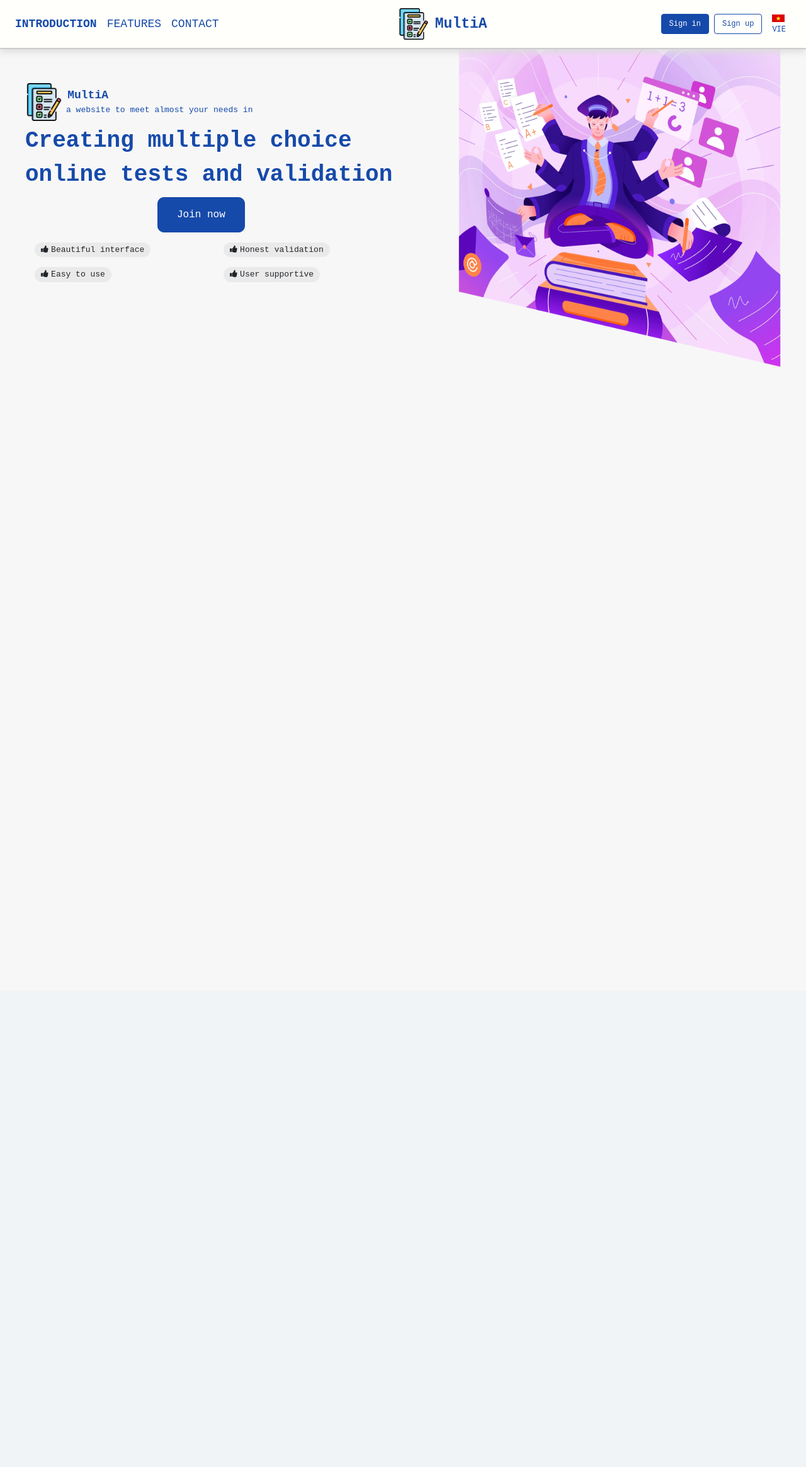
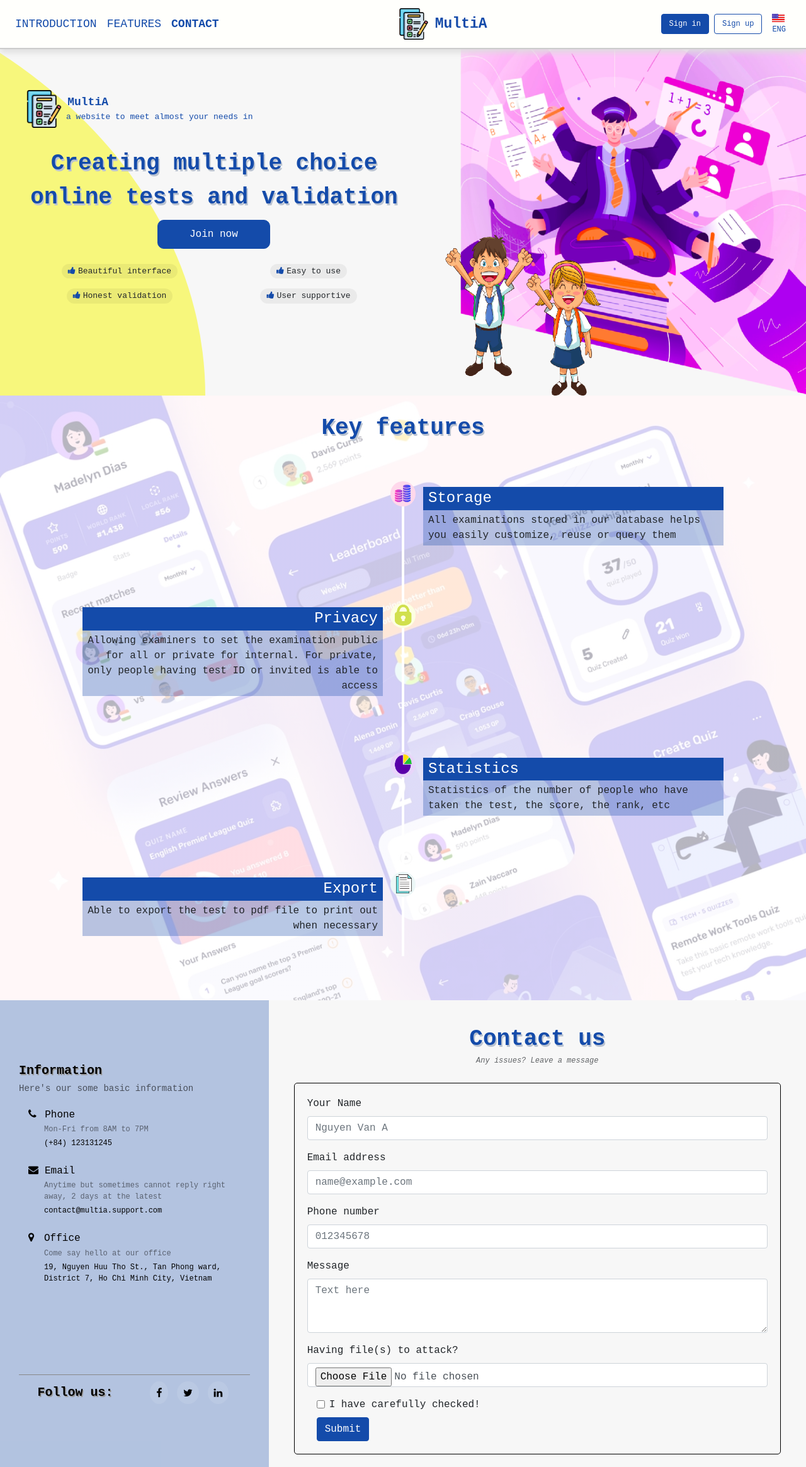
Before and after one commit to anh-nt24/E-MultipleChoice, a PHP site: page / in a window 1280 px wide. Shown: the whole page at 63% size. Before the commit the page ends 583 px from the top, so only its background shows below. Run offline with PHP 8.4, Linux system fonts and the light colour scheme.

Commit message:
update all page sections

```diff
--- a/index.html
+++ b/index.html
@@ -26,14 +26,14 @@
 
             <div class="collapse navbar-collapse" id="navbarSupportedContent">
                 <ul class="navbar-nav mr-auto">
-                    <li class="nav-item active">
-                    <a class="nav-link" href=""> INTRODUCTION <span class="sr-only">(current)</span></a>
+                    <li id="intro-src" class="nav-item zoom active">
+                        <div class="nav-link" href="" > INTRODUCTION <span class="sr-only">(current)</span></div>
                     </li>
-                    <li class="nav-item">
-                    <a class="nav-link" href="">FEATURES</a>
+                    <li id="feature-src" class="nav-item zoom">
+                        <div class="nav-link" href="" >FEATURES</div>
                     </li>
-                    <li class="nav-item">
-                        <a class="nav-link" href="">CONTACT</a>
+                    <li id="contact-src" class="nav-item zoom">
+                        <div class="nav-link" href="" >CONTACT</div>
                     </li>
                 </ul>
 
@@ -55,9 +55,9 @@
                         <div class="my-2 my-lg-0 language">
                             <div class="dropdown">
                                 <div class="nav-link nav-lang">
-                                    <img src="./resource/img/vie.png" alt="" style="width:20px">
+                                    <img src="./resource/img/eng.png" alt="" style="width:20px">
                                     <br>
-                                    <span>VIE</span>
+                                    <span>ENG</span>
                                 </div>
                                 <div class="dropdown-menu language list-lang">
                                     <a class="dropdown-item" href="#vie">
@@ -79,14 +79,14 @@
             </div>
         </nav>
             <div class="progress-container">
-                <div class="progress-bar" id="myBar"></div>
+                <div class="progress-bar" id="scrollBar"></div>
             </div>
     </div>
 
     <div id="container" class="bd-container position-relative">
         <div id="introduction" class="introduction">
             <div class="introduction-content">
-                <div class="navbar-brand logo-body mr-auto">
+                <div class="navbar-brand logo-body mr-auto hidden">
                     <img src="./resource/img/logo.png" alt="logo">
                     <br>
                     <div>
@@ -94,29 +94,165 @@
                         <p> a website to meet almost your needs in </p>
                     </div>
                 </div>
-                <div class="introduction-title">
-                    <h2>Creating multiple choice online tests and validation</h2>
+                <div class="introduction-title hidden">
+                    <h2 class="content-title">Creating multiple choice online tests and validation</h2>
                 </div>
-                <button type="button" class="btn btn-primary">Join now</button>
+                <button type="button" class="btn btn-primary hidden">Join now</button>
 
-                <div class="container list-brief mt-3 mb-3">
+                <div class="container list-brief mt-4 mb-3 ml-auto mr-auto hidden">
                     <div class="row">
                         <div class="col"><p class="list-brief-content"><i class="fa fa-regular fa-thumbs-up"></i>Beautiful interface</p></div>
-                        <div class="col"><p class="list-brief-content"><i class="fa fa-regular fa-thumbs-up"></i>Honest validation</p></div>
+                        <div class="col"><p class="list-brief-content"><i class="fa fa-regular fa-thumbs-up"></i>Easy to use</p></div>
                     </div>
                     <div class="row">
-                        <div class="col"><p class="list-brief-content"><i class="fa fa-regular fa-thumbs-up"></i>Easy to use</p></div>
+                        <div class="col"><p class="list-brief-content"><i class="fa fa-regular fa-thumbs-up"></i>Honest validation</p></div>
                         <div class="col"><p class="list-brief-content"><i class="fa fa-regular fa-thumbs-up"></i>User supportive</p></div>
                     </div>
                 </div>
             </div>
-            <div class="introduction-img">
+            <div class="introduction-img hidden">
                 <img class="intro-img--half" src="./resource/img/intro-home.png" alt=""></img>
+            </div>
+        </div>
+
+        <div id="features" class="feature">
+            <h2 class="content-title">Key features</h2>
+            <div class="col timeline">
+                <span class="default-line"></span>
+                <span class="drawn-line hidden"></span>
+
+                <div class="time-line-container hidden">
+                    <div class="time-line-mark"><img src="./resource/img/db-icon.png" alt=""></div>
+                    <div class="timeline-content zoom">
+                        <h4 class="time-line-name">Storage</h4>
+                        <p>All examinations stored in our database helps you easily
+                            customize, reuse or query them
+                        </p>
+                    </div>
+                </div>
+
+                <div class="time-line-container hidden">
+                    <div class="time-line-mark"><img src="./resource/img/privacy-icon.png" alt=""></div>
+                    <div class="timeline-content zoom">
+                        <h4 class="time-line-name">Privacy</h4>
+                        <p>Allowing examiners to set the examination public for all
+                            or private for internal. For private, only people having test ID
+                            or invited is able to access
+                        </p>
+                    </div>
+                </div>
+
+                <div class="time-line-container hidden">
+                    <div class="time-line-mark"><img src="./resource/img/stats-icon.png" alt=""></div>
+                    <div class="timeline-content zoom">
+                        <h4 class="time-line-name">Statistics</h4>
+                        <p>
+                            Statistics of the number of people who have taken the test, the score, the rank, etc
+                        </p>
+                    </div>
+                </div>
+
+                <div class="time-line-container hidden">
+                    <div class="time-line-mark"><img src="./resource/img/pdf-icon.png" alt=""></div>
+                    <div class="timeline-content zoom">
+                        <h4 class="time-line-name">Export</h4>
+                        <p>Able to export the test to pdf file to print out when necessary
+                        </p>
+                    </div>
+                </div>
+            </div>
+        </div>
+
+        <div id="contact" class="contact">
+            <div class="keep-in-touch col-lg-4 ">
+                <div class="contact-info hidden ">
+                    <h4 class="content-title">Information</h4>
+                    <h5 class="content-subtitle">
+                        Here's our some basic information
+                    </h5>
+                    <ul class="contact-info-content">
+                        <li class="contact-method">
+                            <h6 class="method-name"><i class="fa fa-regular fa-phone"></i></i> Phone</h6>
+                            <p class="method-note">Mon-Fri from 8AM to 7PM</p>
+                            <p class="method-content">
+                                (+84) 123131245
+                            </p>
+                        </li>
+
+                        <li class="contact-method">
+                            <h6 class="method-name"><i class="fa fa-solid fa-envelope" style="margin-right: 10px"></i>Email</h6>
+                            <p class="method-note">Anytime but sometimes cannot reply right away, 2 days at the latest</p>
+                            <p class="method-content">
+                                contact@multia.support.com
+                            </p>
+                        </li>
+
+                        <li class="contact-method">
+                            <h6 class="method-name"><i class="fa fa-map-marker" style="margin-right: 10px; width: 15px;"></i>Office</h6>
+                            <p class="method-note">Come say hello at our office</p>
+                            <p class="method-content">
+                                19, Nguyen Huu Tho St., Tan Phong ward, District 7, Ho Chi Minh City, Vietnam
+                            </p>
+                        </li>
+                    </ul>
+                </div>
+                <div class="follow-info hidden ">
+                    <h4 class="content-title">Follow us:</h4>
+                    <div class="follow-icon">
+                        <a href="https://www.facebook.com" target="_blank"><i class="fa fa-brands fa-facebook"></i></a>
+                        <a href="https://www.twitter.com" target="_blank"><i class="fa fa-brands fa-twitter"></i></a>
+                        <a href="https://www.linkedin.com" target="_blank"><i class="fa fa-brands fa-linkedin"></i></a>
+                    </div>
+                </div>
+            </div>
+
+            <div class="user-contact col-lg-8">
+                <h2 class="content-title">Contact us</h2>
+                <p>Any issues? Leave a message</p>
+                <div class="user-contact">
+                    <form>
+                        <div class="mb-3">
+                            <label for="exampleFormControlInput1" class="form-label">Your Name</label>
+                            <input type="name" class="form-control" id="exampleFormControlInput1" placeholder="Nguyen Van A">
+                        </div>
+                        <div class="mb-3">
+                            <label for="exampleFormControlInput1" class="form-label">Email address</label>
+                            <input type="email" class="form-control" id="exampleFormControlInput1" placeholder="name@example.com">
+                        </div>
+                        <div class="mb-3">
+                            <label for="exampleFormControlInput1" class="form-label">Phone number</label>
+                            <input type="email" class="form-control" id="exampleFormControlInput1" placeholder="012345678">
+                        </div>
+                        <div class="mb-3">
+                            <label for="exampleFormControlTextarea1" class="form-label">Message</label>
+                            <textarea class="form-control" id="exampleFormControlTextarea1" rows="3" placeholder="Text here"></textarea>
+                        </div>
+                        <div class="mb-3">
+                            <label for="formFile" class="form-label">Having file(s) to attack?</label>
+                            <input class="form-control" type="file" id="formFile">
+                        </div>
+                        <div class="col-12">
+                            <div class="form-check">
+                              <input class="form-check-input" type="checkbox" id="gridCheck">
+                              <label class="form-check-label" for="gridCheck">
+                                I have carefully checked!
+                              </label>
+                            </div>
+                        </div>
+                        <div class="col-12">
+                            <button type="submit" class="btn btn-primary mt-2">Submit</button>
+                        </div>
+                    </form>
+                </div>
             </div>
         </div>
     </div>
 
-    <script src="https://cdn.jsdelivr.net/npm/jquery@3.5.1/dist/jquery.slim.min.js" integrity="sha384-DfXdz2htPH0lsSSs5nCTpuj/zy4C+OGpamoFVy38MVBnE+IbbVYUew+OrCXaRkfj" crossorigin="anonymous"></script>
+    <script
+    src="https://code.jquery.com/jquery-3.6.0.min.js"
+    integrity="sha256-/xUj+3OJU5yExlq6GSYGSHk7tPXikynS7ogEvDej/m4="
+    crossorigin="anonymous"
+  ></script>
     <script src="https://cdn.jsdelivr.net/npm/bootstrap@4.6.2/dist/js/bootstrap.bundle.min.js" integrity="sha384-Fy6S3B9q64WdZWQUiU+q4/2Lc9npb8tCaSX9FK7E8HnRr0Jz8D6OP9dO5Vg3Q9ct" crossorigin="anonymous"></script>
     <script src="./static/js/index.js"></script>
 </body>
--- a/static/css/base.css
+++ b/static/css/base.css
@@ -1,10 +1,19 @@
 :root {
     --main-color: rgb(255,255,252);
     --body-color: rgba(0,0,0,0.03);
-    --main-bg-color: rgb(22, 74, 170);
-    --light-blue: #e6f7ff;
+    --main-bg-color: rgb(20, 75, 170);
+    --sub-bg-color: rgba(20, 75, 170, 0.3);
     --main-bold: 600;
     --main-size: 18px;
+}
+
+* {
+    box-sizing: border-box;
+    margin: 0
+}
+
+body {
+    font-family: "Courier New", Courier, monospace;
 }
 
 @keyframes fadeIn {
@@ -15,3 +24,52 @@
         opacity: 1;
     }
 }
+
+@keyframes arrowAnimation {
+    from {
+        opacity: 0.6;
+        transform: translate(0%);
+    }
+    to {
+        opacity: 1;
+        transform: translate(10%, -2%);
+    }
+}
+
+@keyframes upAnimation {
+    from {
+        opacity: 0.6;
+        transform: translate(0%, 0%);
+    }
+    to {
+        opacity: 1;
+        transform: translate(0%, -100%);
+    }
+}
+
+.hidden {
+    opacity: 0;
+    filter: blur(3px);
+    transform: translateX(-100%);
+    transition: all 1.2s ease;
+}
+
+.show-ani {
+    opacity: 1;
+    filter: blur(0);
+    transform: translateX(0%);
+}
+
+@media (prefers-reduced-motion: no-preference) {
+    .hidden {
+      transition: all 1.2s ease;
+    }
+}
+
+.zoom {
+    transition: transform .5s ease;
+}
+
+.zoom:hover {
+    transform: scale(1.1);
+}
--- a/static/css/responsive.css
+++ b/static/css/responsive.css
@@ -20,8 +20,9 @@
     }
 
     img.intro-img--half {
-        width: 40vw;
-        height: 510px;
+        width: 45vw;
+        height: 555px;
+        margin-right: -40px;
     }
 
     .introduction-content {
@@ -29,11 +30,25 @@
         margin-top: -50px;
     }
 
+    .introduction-content::before {
+        content: "";
+        display: block;
+        position: absolute;
+        left: -570px;
+        bottom: 0;
+        top: -150px;
+        width: 70%;
+        height: 705px;
+        background-color: #ffff80;
+        border-radius: 0 150% 0% 0;
+        z-index: -1;
+        overflow: hidden;
+    }
+
     .introduction-content > button {
         position: relative;
         left: 35%;
     }
-
 }
 
 /* from 0 to 992px */
@@ -68,7 +83,7 @@
         display: flex;
         flex-direction: column;
         justify-content: center;
-        height: 510px;
+        height: 555px;
         position: relative;
     }
 
@@ -79,10 +94,11 @@
         left: 0;
         top: 0;
         width: 100vw;
-        height: 100%;
+        height: 575px;
         opacity: 0.2;
         background: url('../../resource/img/intro-home.webp');
         background-size: cover;
+        background-position: center;
         margin: -20px -40px;
         z-index: -1;
     }
@@ -97,6 +113,10 @@
 
     .introduction-content > button {
         font-weight: 600;
+    }
+
+    p.list-brief-content {
+        background-color: rgba(0,0,0,0.1);
     }
 }
 
@@ -148,6 +168,47 @@
     .logo-body > div > p {
         font-size: 9px;
     }
+
+    .default-line,
+    .drawn-line {
+        left: 25px;
+    }
+
+    .time-line-mark > img {
+        position: relative;
+        left: -35%;
+        top: 0;
+    }
+
+    .time-line-container {
+        margin: 40px 10px;
+    }
+
+    .timeline-content {
+        width: 90%;
+    }
+
+    .time-line-container:nth-child(odd) {
+        flex-direction: row;
+    }
+
+    .time-line-container:nth-child(even) {
+        text-align: left;
+    }
+
+    .contact > .keep-in-touch {
+        padding: 30px;
+    }
+}
+
+@media only screen
+    and (min-width: 491px)
+    and (max-width: 991px) {
+        .introduction-content > button {
+            width: max-content;
+            margin-left: auto;
+            margin-right: auto
+        }
 }
 
 @media only screen and (max-width: 490px) {
@@ -157,5 +218,18 @@
 
     .introduction-title {
         margin-top: 20px;
+        font-weight: 700;
+    }
+
+    .user-contact {
+        padding: 10px;
+    }
+
+    .timeline-content > p {
+        font-size: 10px;
+    }
+
+    h4.time-line-name {
+        font-size: 14px;
     }
 }
--- a/static/css/style.css
+++ b/static/css/style.css
@@ -1,14 +1,9 @@
-* {
-    box-sizing: border-box;
-    margin: 0
+.header {
+    box-shadow: 0px 5px 10px #ddd;
 }
 
-body {
-    font-family: "Courier New", Courier, monospace;
-}
-
-.header {
-    box-shadow: 0px 5px 10px #ddd;
+#intro-src:hover, #feature-src:hover, #contact-src:hover {
+    cursor: pointer;
 }
 
 .navbar-nav {
@@ -29,7 +24,6 @@ body {
     color: var(--main-bg-color);
     font-weight: var(--main-bold);
     opacity: 1;
-
 }
 
 .sign-in > button,
@@ -131,7 +125,7 @@ body {
 
 .bd-container {
     background-color: var(--body-color);
-    height: 1500px;
+    min-height: 1000px;
 }
 
 .bd-container > .introduction {
@@ -175,15 +169,17 @@ body {
     margin-left: 7px;
 }
 
-.introduction-content > .introduction-title > h2 {
+h2.content-title {
     color: var(--main-bg-color);
     font-weight: var(--main-bold);
     font-size: calc(var(--main-size) + 18px);
     line-height: 1.5;
+    text-shadow: 2px 3px #bac3d1;
+    text-align: center;
 }
 
 .introduction-content > button {
-    padding: 15px 30px;
+    padding: 10px 50px;
     border-radius: 10px;
 }
 
@@ -193,6 +189,7 @@ body {
 
 i.fa {
     margin-right: 4px;
+    color: var(--main-bg-color)
 }
 
 p.list-brief-content {
@@ -201,4 +198,210 @@ p.list-brief-content {
     background-color: rgba(0,0,0,0.05);
     border-radius: 20px;
     font-size: 13px;
+    margin-left: auto;
+    margin-right: auto;
 }
+
+.feature {
+    min-height: 555px;
+    background-image: linear-gradient(rgba(255,255,255,0.7),
+        rgba(255,255,255,0.7)), url('../../resource/img/intro-feature.webp');
+    background-position: center;
+    background-size: cover;
+    background-repeat: no-repeat;
+    padding-bottom: 20px;
+}
+
+h2.content-title {
+    padding-top: 25px;
+}
+
+
+.feature-title {
+    font-size: var(--main-size);
+}
+
+.timeline {
+    position: relative;
+    min-height: 150px;
+}
+
+.default-line,
+.drawn-line {
+    position: absolute;
+    left: calc(50% - 2px);
+    top: 30px;
+    bottom: 0;
+    width: 4px;
+}
+
+.default-line {
+    background: #fff;
+}
+
+.drawn-line {
+    background: red;
+}
+
+.default-line::before {
+    content: '';
+    position: absolute;
+    display: block;
+    height: 1rem;
+    width: 1rem;
+    background-color: #aaa;
+    left: 50%;
+    transform: translateX(-50%);
+    border-radius: 50%;
+}
+
+.time-line-container {
+    display: flex;
+    position: relative;
+    padding: 1rem;
+    margin: 50px 100px;
+    border-radius: 1rem;
+    min-height: 100px;
+}
+
+
+.time-line-mark > img {
+    position: absolute;
+    display: block;
+    height: 2.5rem;
+    width: 2.5rem;
+    border-radius: 50%;
+    left: 50%;
+    top: 5%;
+    transform: translateX(-50%);
+}
+
+
+.timeline-content {
+    width: calc(50% - 2rem);
+}
+
+
+.time-line-container:nth-child(odd) {
+    flex-direction: row-reverse;
+}
+
+.time-line-container:nth-child(even) {
+    text-align: right;
+}
+
+h4.time-line-name {
+    background-color: var(--main-bg-color);
+    color: #fff;
+    margin-bottom: 0;
+    padding: 4px 8px;
+}
+
+.timeline-content > p {
+    background-color: var(--sub-bg-color);
+    padding: 4px 8px;
+}
+
+.contact {
+    min-height: 555px;
+    display: flex;
+    flex-wrap: wrap-reverse;
+}
+
+.contact > .keep-in-touch {
+    background-color: var(--sub-bg-color);
+    min-height: 555px;
+    padding: 100px 30px;
+    color: #000;
+    display: flex;
+    flex-direction: column;
+    justify-content: space-between;
+}
+
+.contact-info > h4.content-title,
+.follow-info > h4.content-title {
+    font-size: 20px;
+    font-weight: var(--main-bold);
+    text-shadow: 1.5px 1.5px #999;
+}
+
+.content-subtitle {
+    font-size: 14px;
+    font-weight: 500;
+    opacity: 0.6;
+}
+
+.contact-method {
+    font-size: 14px;
+}
+
+.contact-method > * {
+    margin-bottom: 4px;
+}
+
+.method-name > i.fa,
+.follow-icon > a > i.fa {
+    color: #000;
+}
+
+.follow-icon > a > i.fa {
+    background-color: rgba(255,255,255,0.1);
+    padding: 10px;
+    border-radius: 50%;
+}
+
+.contact-info-content {
+    padding: 15px;
+    list-style: none;
+}
+
+.contact-info-content > li {
+    margin-bottom: 25px;
+}
+
+.method-note, .method-content {
+    padding-left: 25px;
+    font-size: 12px;
+}
+
+.method-note {
+    opacity: 0.5;
+}
+
+.follow-info {
+    display: flex;
+    justify-content: space-around;
+    align-items: center;
+    border-top: 1px solid #888;
+    padding-top: 10px;
+}
+
+.follow-info > .content-title {
+    margin-bottom: 0;
+}
+
+.follow-icon:not(:last-child) {
+    margin-right: 5px;
+}
+
+.user-contact > p {
+    text-align: center;
+    font-size: 12px;
+    font-style: italic;
+    opacity: 0.7;
+    margin-top: -10px;
+}
+
+.user-contact > form {
+    border: 1px solid #000;
+    border-radius: 5px;
+    padding: 20px;
+}
+
+.user-contact {
+    padding: 10px 20px;
+}
+
+.contact-method:hover {
+    animation: arrowAnimation ease 1s;
+}
--- a/static/js/index.js
+++ b/static/js/index.js
@@ -1,7 +1,107 @@
-//  SCROLL BAR
+function isQueried(selector, all = false) {
+    return all ? document.querySelectorAll(selector) : document.querySelector(selector);
+  }
+
+const sections = isQueried('.time-line-container', true);
+const timeline = isQueried('.timeline');
+const line = isQueried('.drawn-line');
+const defaultLine = isQueried('.default-line');
+let prevScrollY = window.scrollY;
+let up, down;
+let full = false;
+let empty = false;
+let point = 0;
+const targetY = window.innerHeight * 0.8;
+
+//  SCROLLING
 window.onscroll = function() {
-    var scrolling = document.body.scrollTop || document.documentElement.scrollTop;
-    var getHeight = document.documentElement.scrollHeight - document.documentElement.clientHeight;
-    var scrolled = (scrolling / getHeight) * 100;
-    document.getElementById("myBar").style.width = scrolled + "%";
+    // for scroll bar
+    var hasScrolled = document.body.scrollTop || document.documentElement.scrollTop;
+    var pageHeight = document.documentElement.scrollHeight - document.documentElement.clientHeight;
+    var scrollingRatio = (hasScrolled / pageHeight) * 100;
+    document.getElementById("scrollBar").style.width = scrollingRatio + "%";
+
+    // for timeline scrolling
+    const {scrollY} = window;
+    up = scrollY < prevScrollY;
+    down = !up;
+    const timelineRect = timeline.getBoundingClientRect();
+    const dist = targetY - timelineRect.top;
+
+    if (down && !full || down && empty) {
+        point = Math.max(point, dist);
+        line.style.bottom = `calc(100% - ${point}px)`;
+        empty = false;
+    }
+    else if (up && !empty || up && full) {
+        point = Math.min(point, dist);
+        line.style.bottom = `calc(100% - ${point}px)`;
+        full = false;
+    }
+
+    if ((dist > timeline.offsetHeigpointht || dist > 750) && !full) {
+        full = true;
+        line.style.bottom = '0px';
+    }
+    else if (dist < 50 && !empty) {
+        empty = true;
+    }
+    prevScrollY = window.scrollY;
 };
+
+
+// APPEARANCE ANIMATION
+const observer = new IntersectionObserver((e) => {
+    e.forEach((i) => {
+        i.target.classList.toggle('show-ani', i.isIntersecting);
+    });
+})
+
+const hidden = document.querySelectorAll('.hidden');
+
+hidden.forEach((i)=> observer.observe(i));
+
+
+// CLICK TO MOVE TO PAGE SECTIONS
+function clickToMove(sectionID, dest) {
+    $(sectionID).click(function() {
+        $('html, body').animate({
+            scrollTop: $(dest).offset().top - 60
+        }, 700);
+
+    });
+}
+
+clickToMove("#contact-src", "#contact");
+clickToMove("#feature-src", "#features");
+clickToMove("#intro-src", "#introduction");
+
+
+// ADD ELEMENT
+function addActiveClass(id) {
+    const classesToRemove = document.querySelectorAll('.sr-only');
+    classesToRemove.forEach(cls => {
+        cls.remove();
+    })
+    const activeElement = document.querySelectorAll('li.nav-item.active')[0];
+    activeElement.classList.remove('active');
+
+    var point = document.getElementById(id);
+    point.classList.add('active');
+    var subChild = point.children[0];
+    subChild.innerHTML += '<span class="sr-only">(current)</span>';
+}
+
+$(window).bind('scroll', function() {
+    if($(window).scrollTop() >= $('#introduction').offset().top - 70) {
+        addActiveClass('intro-src');
+    }
+
+    if($(window).scrollTop() >= $('#features').offset().top - 70) {
+        addActiveClass('feature-src');
+    }
+
+    if($(window).scrollTop() >= $('#contact').offset().top - 70) {
+        addActiveClass('contact-src');
+    }
+});
```
Also changed, not shown: resource/img/db-icon.png (added), resource/img/intro-feature.webp (added), resource/img/intro-home.png, resource/img/pdf-icon.png (added), resource/img/privacy-icon.png (added), resource/img/stats-icon.png (added).
